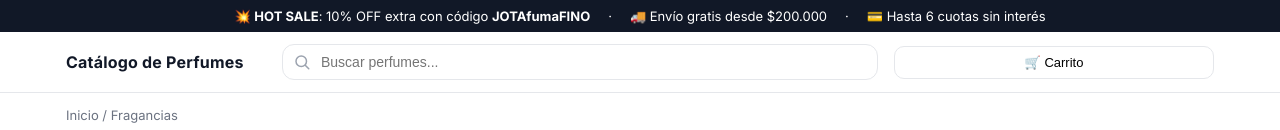
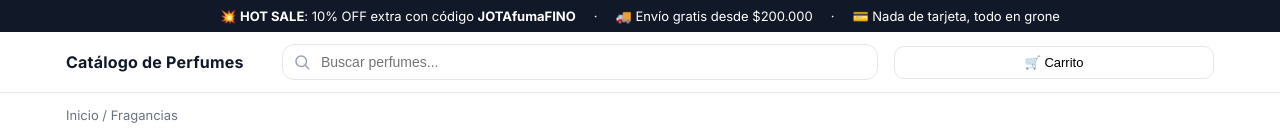
Before and after one commit to augustostorani88/catalogo-flyimport, a plain HTML site: page index.html in a window 1280 px wide. Shown: the top 130 px of the page. Drawn offline with Linux system fonts and the light colour scheme.

Commit message:
Update index.html

```diff
--- a/index.html
+++ b/index.html
@@ -20,7 +20,7 @@
       <span>·</span>
       <span>🚚 Envío gratis desde $200.000</span>
       <span>·</span>
-      <span>💳 Hasta 6 cuotas sin interés</span>
+      <span>💳 Nada de tarjeta, todo en grone</span>
     </div>
   </div>
 
```
